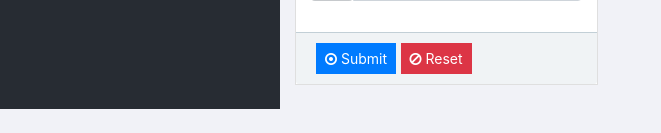
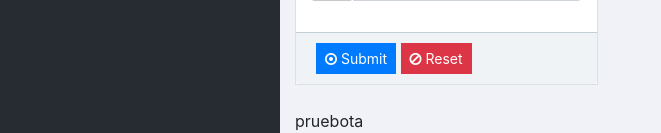
Before and after one commit to ElizabethSwann-77/inventarios_fifo, a PHP site: page /forms-basic.php in a window 1280 px wide. Shown: the part 735-868 px from the top of the page, without its empty margins (0-661 px from the left). Before the commit the page ends 844 px from the top, so only its background shows below. Run offline with PHP 8.4, Linux system fonts and the light colour scheme; some libraries are stand-ins or nearby versions.

Commit message:
prueba footer

```diff
--- a/footer.php
+++ b/footer.php
@@ -1,4 +1,4 @@
 <footer>
-
+pruebota
 
 </footer>
```
